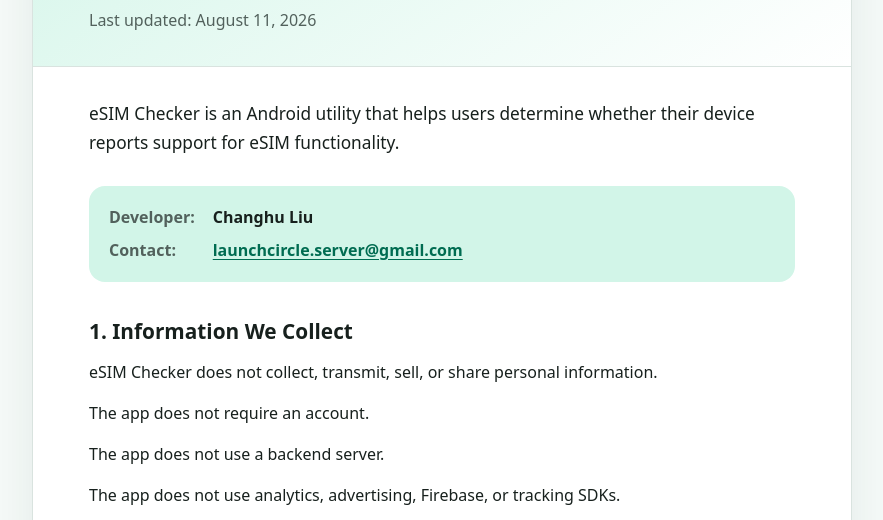
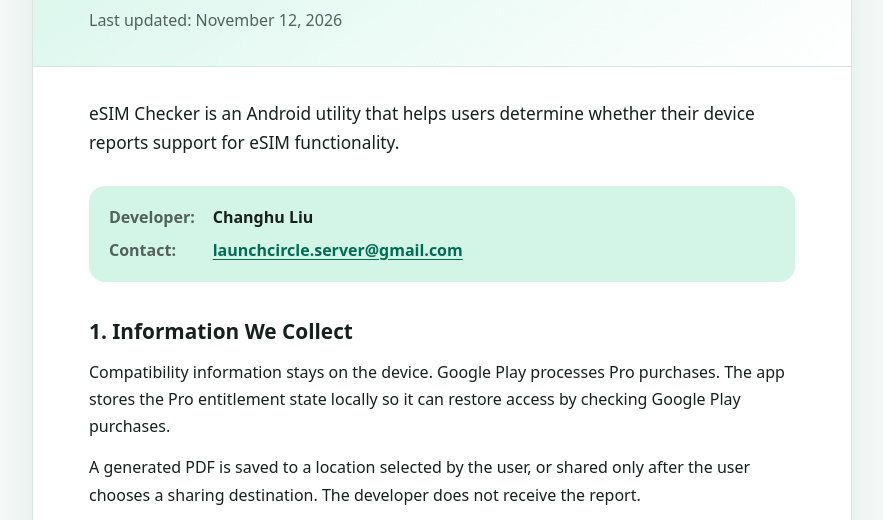
Before and after one commit to ChanghuLiu/eSIM-Checker, a plain HTML site: page docs/esim-checker/privacy/index.html in a window 1280 px wide. Shown: the part 244-764 px from the top of the page, without its empty margins (198-1081 px from the left). Drawn offline with Linux system fonts and the light colour scheme.

Commit message:
docs: update eSIM Checker privacy policy for Pro

```diff
--- a/docs/esim-checker/privacy/index.html
+++ b/docs/esim-checker/privacy/index.html
@@ -193,7 +193,7 @@
       <header>
         <p class="eyebrow">eSIM Checker</p>
         <h1>Privacy Policy for eSIM Checker</h1>
-        <p class="updated">Last updated: August 11, 2026</p>
+        <p class="updated">Last updated: November 12, 2026</p>
       </header>
 
       <div class="content">
@@ -211,7 +211,8 @@
 
         <section>
           <h2>1. Information We Collect</h2>
-          <p>eSIM Checker does not collect, transmit, sell, or share personal information.</p>
+          <p>Compatibility information stays on the device. Google Play processes Pro purchases. The app stores the Pro entitlement state locally so it can restore access by checking Google Play purchases.</p>
+          <p>A generated PDF is saved to a location selected by the user, or shared only after the user chooses a sharing destination. The developer does not receive the report.</p>
           <p>The app does not require an account.</p>
           <p>The app does not use a backend server.</p>
           <p>The app does not use analytics, advertising, Firebase, or tracking SDKs.</p>
@@ -235,6 +236,7 @@
           </ul>
           <p>This information is processed locally on the user's device.</p>
           <p>It is not automatically transmitted to the developer or any third party.</p>
+          <p>When a user chooses to share a PDF report, the report may include device details and the user's manual compatibility answers. The selected sharing destination receives the file.</p>
         </section>
 
         <section>
```
